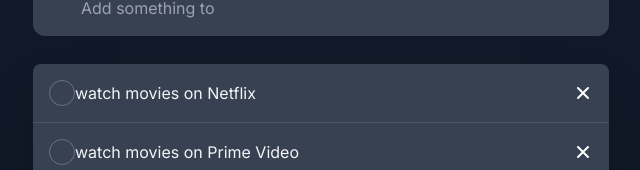
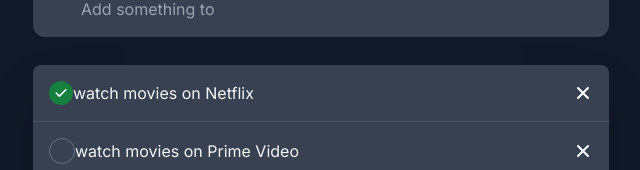
Before and after one commit to EdouardoCornejo/ToDo-frontend, a React (Create React App) app: page / in a window 1280 px wide. Both pictures are taken after a click on the element 381 px from the left and 390 px from the top of the page. Shown: the part 297-467 px from the top of the page, without its empty margins (319-959 px from the left). Built offline with nearby package versions, Linux system fonts and the light colour scheme.

Commit message:
add handle complete & delete

```diff
--- a/src/App.js
+++ b/src/App.js
@@ -1,7 +1,6 @@
 import { useState } from 'react';
 import Title from './components/Title'
 import TodoInput from './components/TodoInput';
-import Todo from './components/Todo';
 import TodoList from './components/TodoList';
 
 function App() {
@@ -13,16 +12,19 @@
     competed: 'false',
     },
     {
-      id: 1,
+      id: 2,
       title: 'watch movies on Prime Video',
       competed: 'false',
     },
     {
-      id: 1,
+      id: 3,
       title: 'watch movies on Pluto Tv',
       competed: 'false',
     },
   ])
+
+  const [activeFilter, setActiveFilter] = useState('all')
+  const [filteredTodos, setFilteredTodos] = useState(todos)
 
   const addTodo = (title) => {
     const lastId = todos.length > 0 ? todos[todos.length - 1].id :1;
@@ -38,12 +40,31 @@
     setTodos(todoList);
   }
 
+  const handleSetComplete = (id) => {
+    const updatedList = todos.map(todo => {
+      if(todo.id === id){
+        return {...todo, completed: !todo.completed}
+      }
+      return todo
+    })
+    setTodos(updatedList)
+  }
+
+  const handleDelete = (id) => {
+    const updatedList = todos.filter(todo => todo.id !==id)
+    setTodos(updatedList);
+  }
+
   return (
     <div className='bg-gray-900 min-h-screen h-full font-inter text-gray-100 flex items-center justify-center py-20 px-5'>
       <div className='container flex flex-col max-w-xl'>
         <Title/>
         <TodoInput addTodo={addTodo}/>
-          <TodoList todos={todos}/>
+          <TodoList
+            todos={todos}
+            handleSetComplete={handleSetComplete}
+            handleDelete={handleDelete}
+          />
       </div>
     </div>
   );
--- a/src/components/Todo.jsx
+++ b/src/components/Todo.jsx
@@ -1,24 +1,24 @@
-const Todo = ({todo}) => {
+const Todo = ({todo, handleSetComplete, handleDelete}) => {
 
-  const { title, completed }= todo
+  const { id, title, completed }= todo
 
   return (
     <div className='flex items-center justify-between p-4 bg-gray-700 border-b border-solid border-gray-600'>
         <div className='flex items-center'>
             {
               completed ? (
-                <div className='bg-green-700 p-1 rounded-full cursor-pointer'>
+                <div onClick={() => handleSetComplete(id)} className='bg-green-700 p-1 rounded-full cursor-pointer'>
                   <img className='h-4 w-4' src='/check-icon.svg' alt='Check Icon' />
                 </div>
               ) : (
-                <span className='border-solid border border-gray-500 rounded-full p-3 cursor-pointer'></span>
+                <span onClick={() => handleSetComplete(id)} className='border-solid border border-gray-500 rounded-full p-3 cursor-pointer'></span>
               )
             }
             <p className={'pl-3' + (completed && 'line-through')}>
                 {title}
             </p>
         </div>
-        <img className='h-5 w-5 cursor-pointer transition-all duration-300 ease-in' src='/close-icon.svg' alt='close icon' />
+        <img onClick={() => handleDelete(id)} className='h-5 w-5 cursor-pointer transition-all duration-300 ease-in' src='/close-icon.svg' alt='close icon' />
     </div>
   )
 }
--- a/src/components/TodoList.jsx
+++ b/src/components/TodoList.jsx
@@ -1,14 +1,17 @@
 import TodoFilters from "./TodoFilters"
 import Todo from "./Todo"
 
-const TodoList = ({todos}) => {
+const TodoList = ({ todos, handleSetComplete, handleDelete }) => {
   return (
     <div className='flex flex-col mt-7 rounded-lg overflow-hidden shadow-2xl'>
         {todos.map(todo => {
           return (
             <Todo
               key={todo.id}
-              todo={todo}/>
+              todo={todo}
+              handleDelete={handleDelete}
+              handleSetComplete={handleSetComplete}
+            />
           )
          })}
         <TodoFilters/>
```
